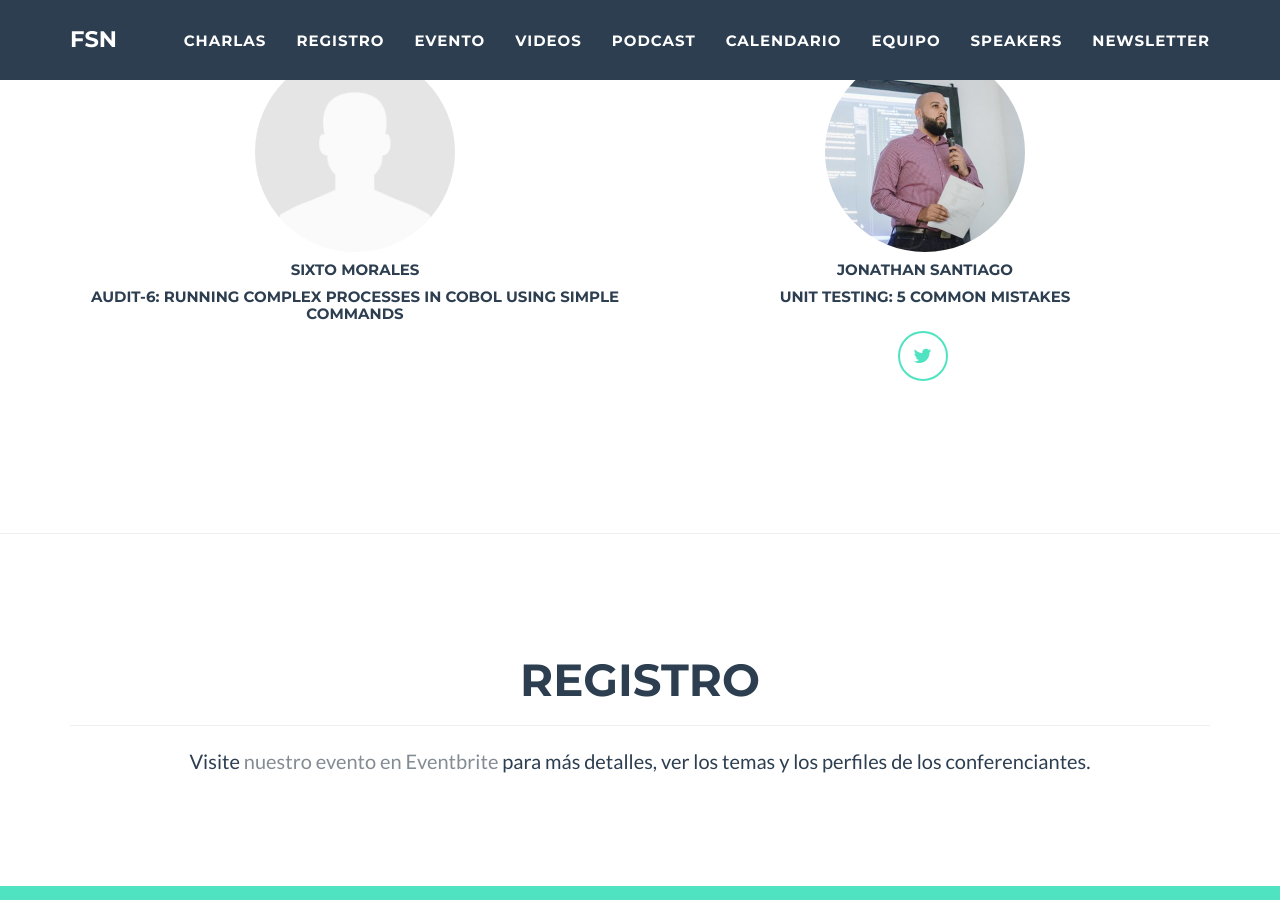
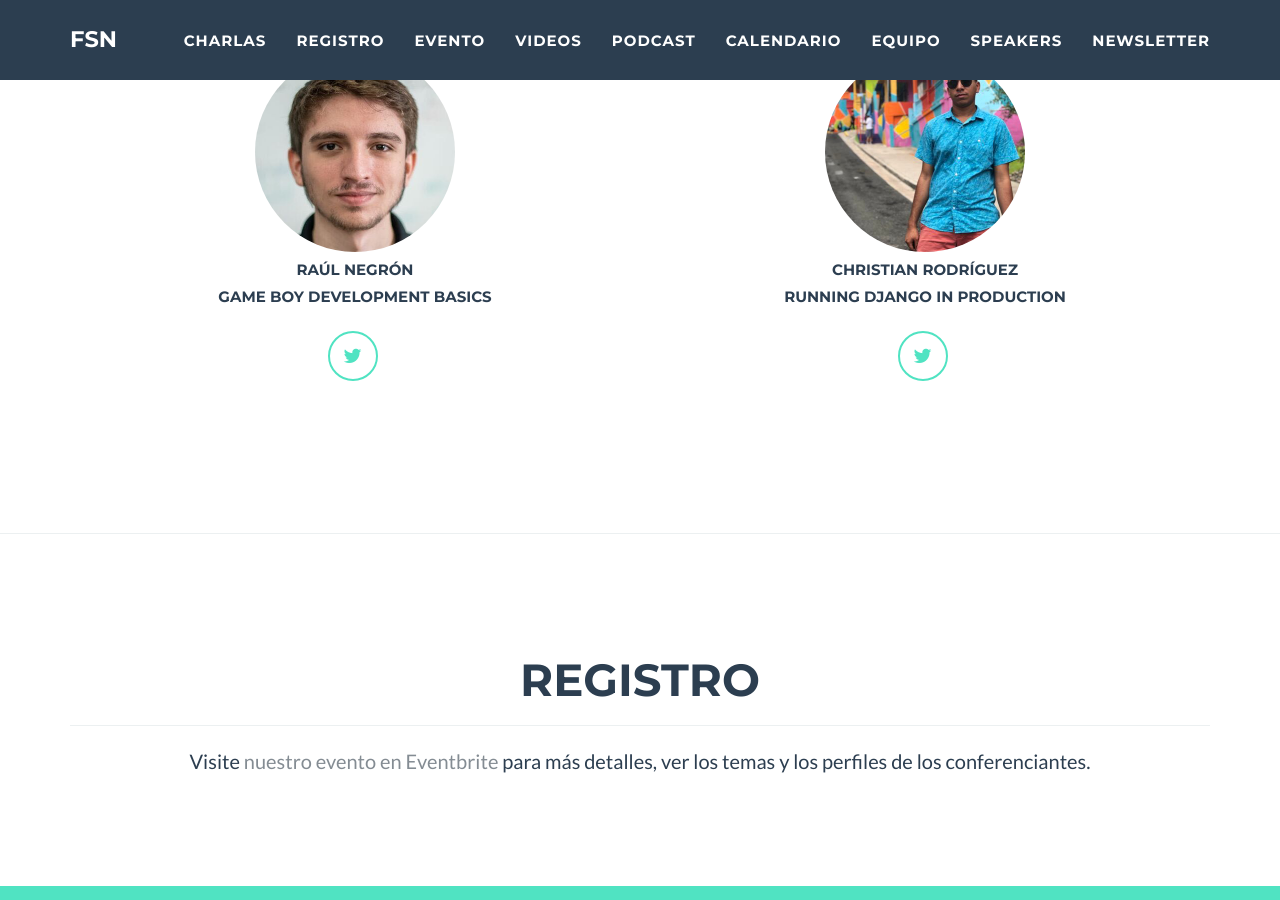
Before and after one commit to fullstacknights/fullstacknights.github.io, a Jekyll site: the page built from index.html, in a window 1280 px wide and 900 px high, scrolled down 988 px. Built offline with Jekyll 4.4.1, drawn with Linux system fonts in a browser that asks for light colours.

Commit message:
FSN v18 :rocket:

```diff
--- a/_config.yml
+++ b/_config.yml
@@ -4,10 +4,10 @@ abrev: FSN
 url: fullstacknights.com
 active_meetup: true
 description:
-  partial: "Fullstack nights es un evento dirigido a programadores y diseñadores interesados en aprender y compartir lo que saben en un ambiente amistoso e informal."
-  full: "Fullstack nights es un evento dirigido a programadores y diseñadores interesados en aprender y compartir lo que saben en un ambiente amistoso e informal. En cada edición tendremos 2 presentaciones de 20 minutos cada una. Los temas de las presentaciones serán sobre lenguajes de programación, frameworks, aplicaciones web, desktop y móvil, bases de datos, experiencia de usuario, interfaces, diseño y cualquier otro tema de interés para nuestra comunidad."
-  who_should_come: "Toda persona interesada en temas de programación y diseño interactivo. No importa si sólo tienes curiosidad con alguno de estos temas, eres estudiante, estás empezando o si eres un experto. Hay espacio para todos compartir y aprender."
-  why_pay: "Solicitamos una donación de $5 por cada asistente. De esos $5 se descuentan los cargos de procesamiento de tarjeta de crédito por lo que sobran unos $3.73. Esta donación tiene como propósito principal que las personas que reserven un asiento lleguen el día del evento. Nos ha pasado mucho con eventos gratis que las personas nos reservan y no llegan dejando fuera a otros que si podrían llegar. También usamos este dinero para completar los gastos de bebidas y pizza que tenemos disponible para las personas que llegan temprano."
+  partial: 'Fullstack nights es un evento dirigido a programadores y diseñadores interesados en aprender y compartir lo que saben en un ambiente amistoso e informal.'
+  full: 'Fullstack nights es un evento dirigido a programadores y diseñadores interesados en aprender y compartir lo que saben en un ambiente amistoso e informal. En cada edición tendremos 2 presentaciones de 20 minutos cada una. Los temas de las presentaciones serán sobre lenguajes de programación, frameworks, aplicaciones web, desktop y móvil, bases de datos, experiencia de usuario, interfaces, diseño y cualquier otro tema de interés para nuestra comunidad.'
+  who_should_come: 'Toda persona interesada en temas de programación y diseño interactivo. No importa si sólo tienes curiosidad con alguno de estos temas, eres estudiante, estás empezando o si eres un experto. Hay espacio para todos compartir y aprender.'
+  why_pay: 'Solicitamos una donación de $5 por cada asistente. De esos $5 se descuentan los cargos de procesamiento de tarjeta de crédito por lo que sobran unos $3.73. Esta donación tiene como propósito principal que las personas que reserven un asiento lleguen el día del evento. Nos ha pasado mucho con eventos gratis que las personas nos reservan y no llegan dejando fuera a otros que si podrían llegar. También usamos este dinero para completar los gastos de bebidas y pizza que tenemos disponible para las personas que llegan temprano.'
 
 favicons_path: /img/favicons
 google_analytics:
@@ -31,7 +31,7 @@ footer:
 
 # Tickets settings
 eventbrite:
-  ticket_form_widget: ""
+  ticket_form_widget: ''
 
 # Social networks usernames (many more available: google-plus, flickr, dribbble, pinterest, instagram, tumblr, linkedin, etc.)
 social:
@@ -58,16 +58,19 @@ permalink: pretty
 
 current_talks:
   speakers:
-    - name: Sixto Morales
-      topic: "Audit-6: Running complex processes in COBOL using simple commands"
-      img: img/empty-avatar.png
-
-    - name: Jonathan Santiago
-      topic: "Unit Testing: 5 Common Mistakes"
-      img: img/jonathan.jpg
+    - name: Raúl Negrón
+      topic: 'Game Boy Development Basics'
+      img: img/raul.png
       social:
         - title: twitter
-          url: JonathanAgosto
+          url: rucury
+
+    - name: Christian Rodríguez
+      topic: 'Running Django in Production'
+      img: img/christian.jpg
+      social:
+        - title: twitter
+          url: chrisrodz35
       # social:
       #   - title: linkedin
       #     url: https://www.linkedin.com/in/alanwagner333/
@@ -76,7 +79,7 @@ current_talks:
 
 # Team members and their social profiles
 team:
-  description: "Somos desarrolladores de software, diseñadores y lideres comunitarios. Nos pueden contactar por Twitter."
+  description: 'Somos desarrolladores de software, diseñadores y lideres comunitarios. Nos pueden contactar por Twitter.'
   members:
     - name: Froilán Irizarry
       img: img/froi.png
@@ -134,4 +137,4 @@ collections:
   podcast:
     output: true
 
-exclude: ["vendor"]
+exclude: ['vendor']
```
Also changed, not shown: img/christian.jpg (added), img/raul.png (added).
